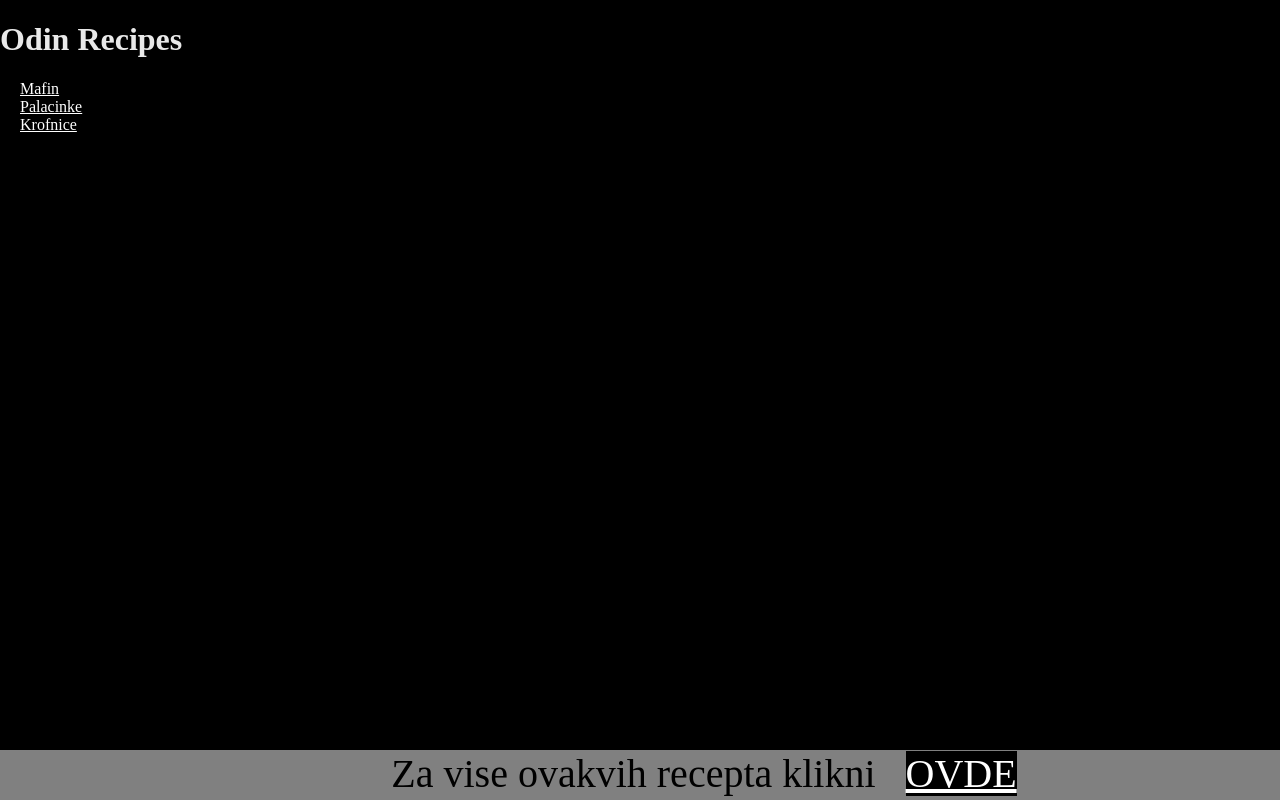
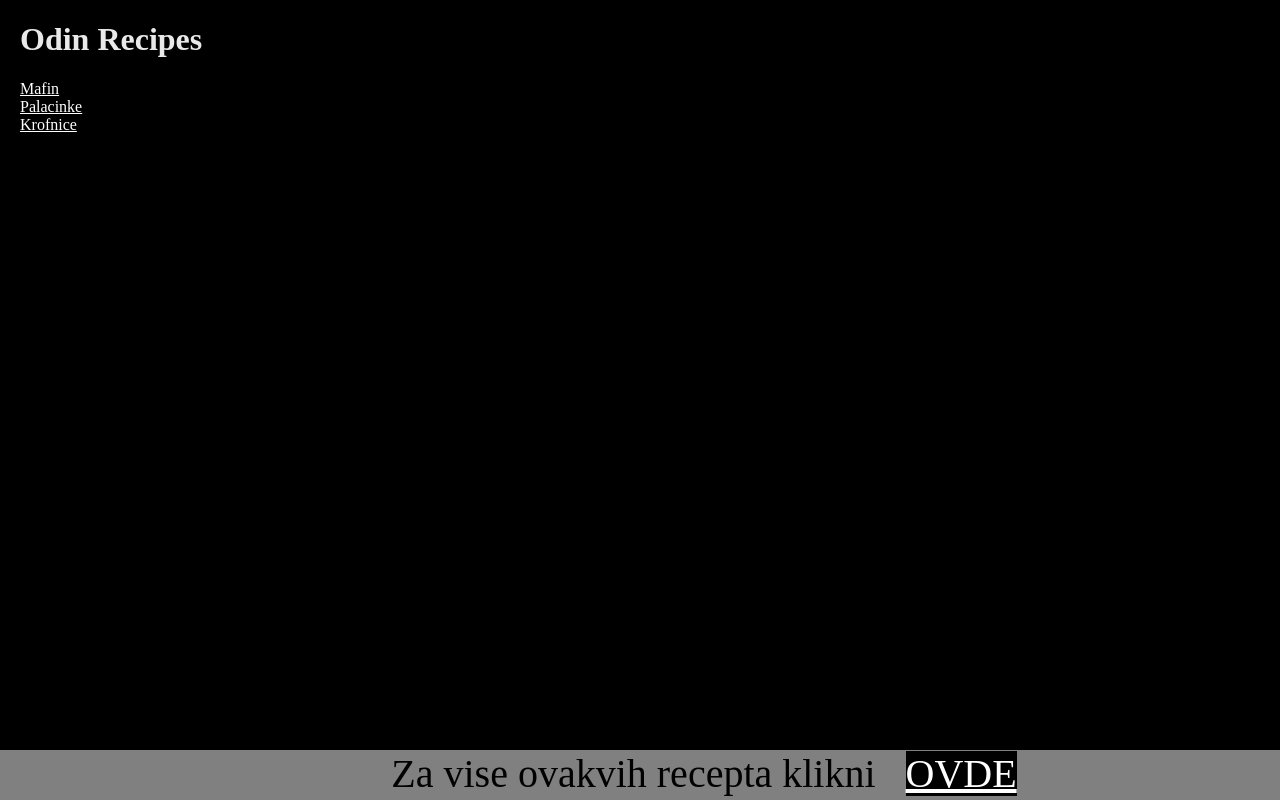
Before and after one commit to PekiPho/odin-recipes, a plain HTML site: page index.html in a window 1280 px wide. Drawn offline with Linux system fonts and the light colour scheme.

Commit message:
h1 margin-left

```diff
--- a/style.css
+++ b/style.css
@@ -47,6 +47,6 @@ h2{
     position:fixed;
     bottom:0;
 }
-a,p{
+a,p,h1{
     margin-left: 20px;
 }
```
